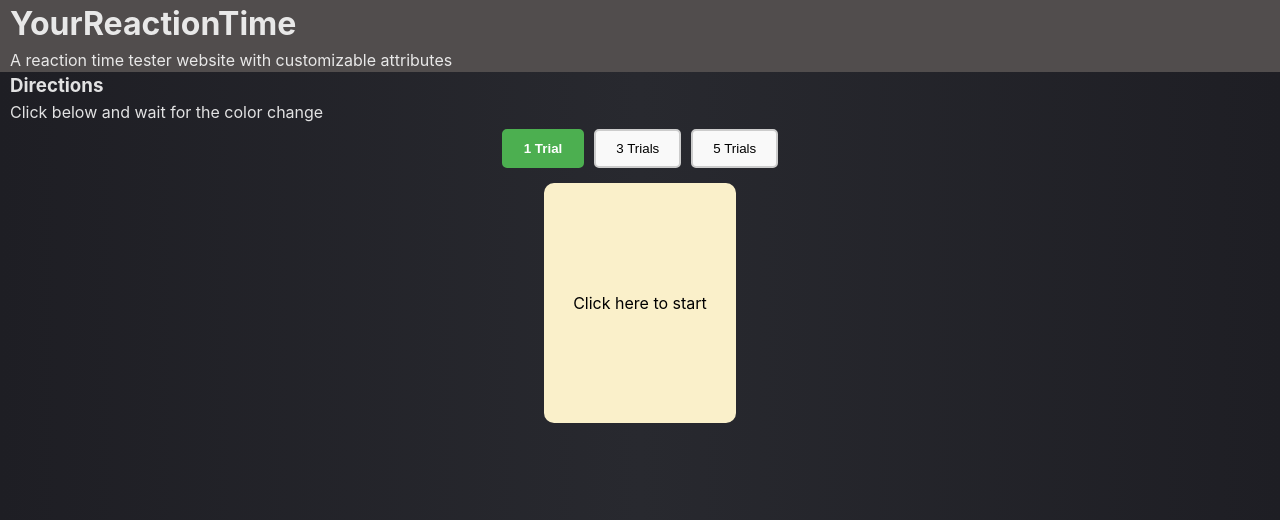
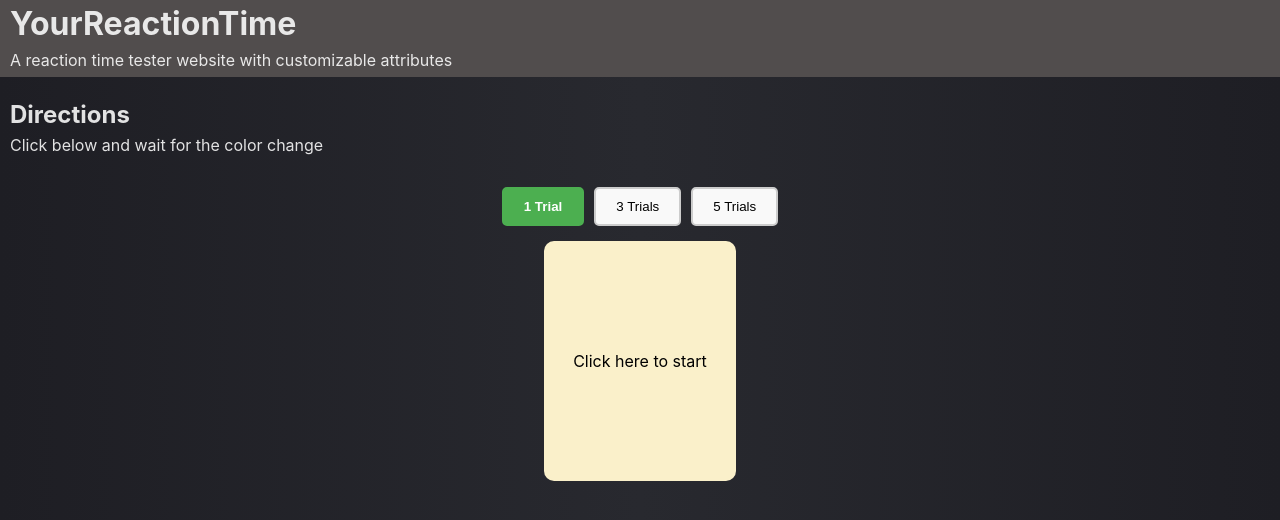
Before and after one commit to 99jzhang/YourReactionTime, a React (Vite) app: page / in a window 1280 px wide. Shown: the top 520 px of the page. Built offline with nearby package versions, Linux system fonts and the light colour scheme.

Commit message:
Some more style experiments

```diff
--- a/src/App.css
+++ b/src/App.css
@@ -12,11 +12,12 @@
     display: block;
     width: 100%;
     border: none;
-    margin: 0;
+    margin: 0 0 20px 0;
+    padding-bottom: 5px;
 }
 
 .header-txt, .dir-txt {
-    margin: 0 10px;
+    margin: 0 10px 0 10px;
     border: none;
     padding: 0;
 }
--- a/src/App.jsx
+++ b/src/App.jsx
@@ -20,7 +20,7 @@ function App() {
       </div>
 
       <div id="dir">
-        <h3 className="dir-txt">Directions</h3>
+        <h2 className="dir-txt">Directions</h2>
         <p className="dir-txt">Click below and wait for the color change</p>
       </div>
 
```
